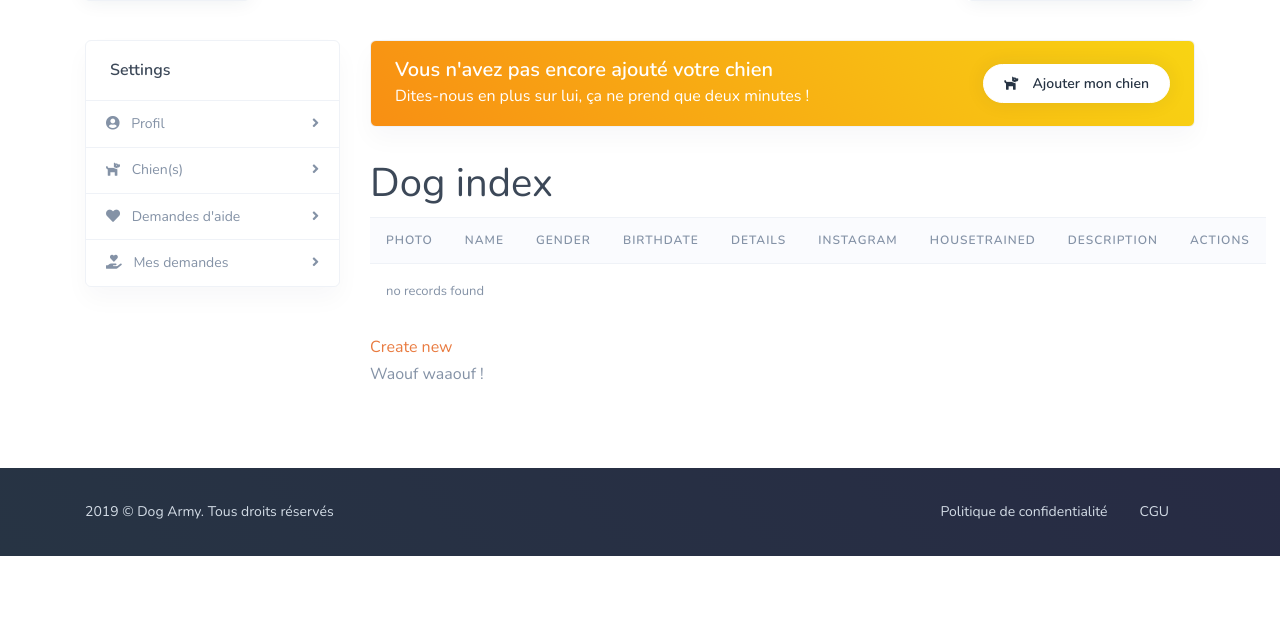
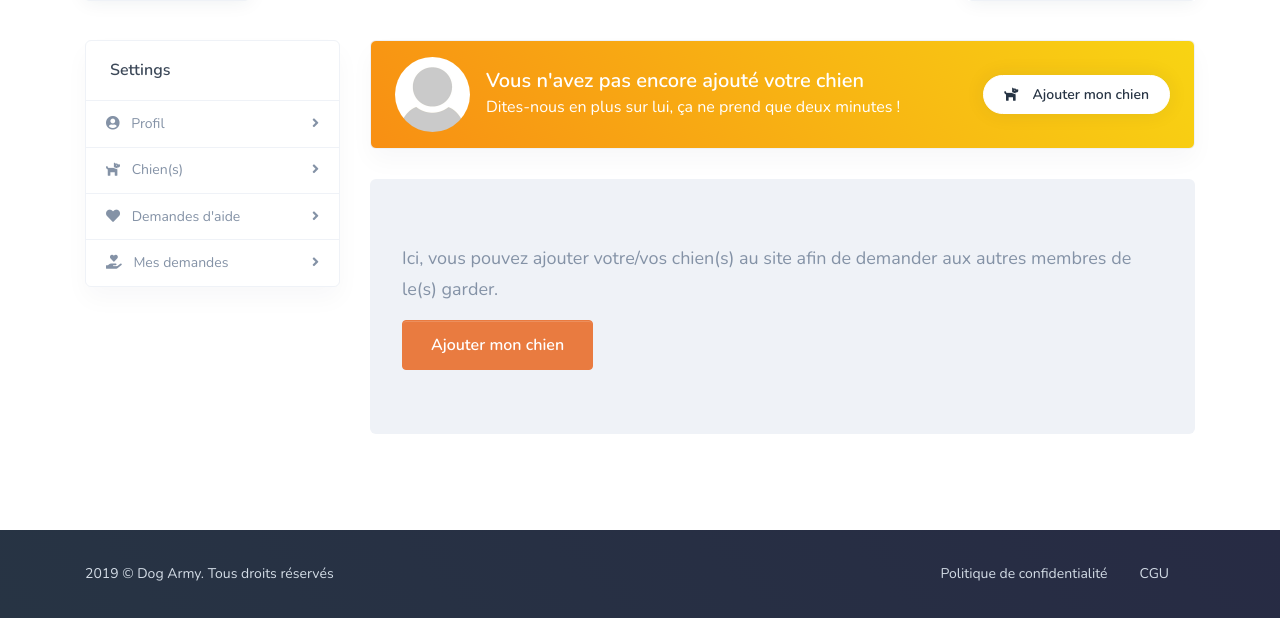
Before and after one commit to julienwets/DogArmy, a Symfony app: template templates/dog/index.html.twig in a window 1280 px wide. Shown: the part 274-892 px from the top of the page. Before the commit the page ends 830 px from the top, so only its background shows below. Run offline with Twig, Linux system fonts and the light colour scheme; the template is opened without the code that fills it, so the values that code supplies are empty; some libraries are stand-ins or nearby versions.

Commit message:
A default picture will be displayed when none is set everywhere on the website

```diff
--- a/templates/account/index.html.twig
+++ b/templates/account/index.html.twig
@@ -21,11 +21,13 @@
                         <div class="row row-grid align-items-center">
                             <div class="col-lg-8">
                                 <div class="media align-items-center">
+                                    <a href="#" class="avatar avatar-lg rounded-circle mr-3">
                                     {% if app.user.imageName %}
-                                    <a href="#" class="avatar avatar-lg rounded-circle mr-3">
                                         <img alt="Avatar" src="{{ vich_uploader_asset(app.user, 'imageFile') }}">
+                                        {% else %}
+                                        <img alt="Avatar" src="{{ asset('img/default-user-picture.jpg') }}">
+                                        {% endif %}
                                     </a>
-                                    {% endif %}
                                     <div class="media-body">
                                         <h5 class="text-white mb-0">Vous n'avez pas encore ajouté votre chien</h5>
                                         <div>
--- a/templates/dog/index.html.twig
+++ b/templates/dog/index.html.twig
@@ -1,76 +1,20 @@
 {% extends 'account/index.html.twig' %}
 
 {% block title %}Mon/Mes chien(s){% endblock %}
-{% block stylesheets %}
-<style>
-    .card-img-top {
-        width: 100%;
-        border-top-left-radius: calc(.375rem - 1px);
-        border-top-right-radius: calc(.375rem - 1px);
-    }
-</style>
-{% endblock %}
+
 {% block content %}
 
-<h1>Dog index</h1>
 
-<table class="table">
-    <thead>
-        <tr>
-            <th>Photo</th>
-            <th>Name</th>
-            <th>Gender</th>
-            <th>BirthDate</th>
-            <th>Details</th>
-            <th>Instagram</th>
-            <th>HouseTrained</th>
-            <th>Description</th>
-            <th>actions</th>
-        </tr>
-    </thead>
-    <tbody>
-        {% for dog in dogs %}
-        <tr>
-            <td><img class="card-img-top" src="{{ vich_uploader_asset(dog, 'imageFile') }}" alt="Card image cap" /></td>
-            <td>{{ dog.name }}</td>
-            <td>{{ dog.gender }}</td>
-            <td>{{ dog.birthDate ? dog.birthDate|date('Y-m-d H:i:s') : '' }}</td>
-            <td>{{ dog.details ? dog.details|join(', ') : '' }}</td>
-            <td>{{ dog.instagram }}</td>
-            <td>{{ dog.houseTrained ? dog.houseTrained|join(', ') : '' }}</td>
-            <td>{{ dog.description }}</td>
-            <td>
-                <a href="{{ path('dog_show', {'id': dog.id}) }}">show</a>
-                <a href="{{ path('dog_edit', {'id': dog.id}) }}">edit</a>
-            </td>
-        </tr>
-        {% else %}
-        <tr>
-            <td colspan="9">no records found</td>
-        </tr>
-        {% endfor %}
-    </tbody>
-</table>
+{% for dog in dogs %}
 
-<a href="{{ path('dog_new') }}">Create new</a>
+{% include "dog/dogs.html.twig" %}
 
- {% for dog in dogs %}
-            <div class="card">
-                <img class="card-img-top" src="{{ vich_uploader_asset(dog, 'imageFile') }}" alt="Card image cap" style="width=5%"/>
-                <div class="card-body">
-                <h5 class="card-title">{{ dog.name }} {{ dog.birthDate ? dog.birthDate|date('Y-m-d H:i:s') : '' }}</h5>
-                <p class="card-text">{{ dog.gender }}</p>
-                <p class="card-text">{{ dog.details ? dog.details|join(', ') : '' }}</p>
-                <p class="card-text">{{ dog.houseTrained ? dog.houseTrained|join(', ') : '' }}</p>
-                <p class="card-text">{{ dog.description }}</p>
-                <p class="card-text"><small class="text-muted">{{ dog.instagram }}<</small></p>
-                <a href="{{ path('dog_show', {'id': dog.id}) }}">show</a>
-                <a href="{{ path('dog_edit', {'id': dog.id}) }}">edit</a>
-            </div>
-        {% else %}
-            <p>Waouf waaouf !</p>
-        {% endfor %}
-
+{% else %}
+<div class="jumbotron">
+    <p class="lead">Ici, vous pouvez ajouter votre/vos chien(s) au site afin de demander aux autres membres de le(s) garder.</p>
+    <a class="btn btn-primary" href="{{ path('dog_new') }}" role="button">Ajouter mon chien</a>
+</div>
+{% endfor %}
 
 
 {% endblock %}
--- a/templates/message/_form.html.twig
+++ b/templates/message/_form.html.twig
@@ -2,7 +2,11 @@
 {{ form_start(form, {'action': path('message_index', { 'sittingId': sitting.id })} ) }}
 
 <div class="media media-comment align-items-center">
+    {% if app.user.imageFile %}
     <img alt="Image placeholder" class="avatar avatar-sm rounded-circle shadow mr-2 d-none d-sm-block" src="{{ vich_uploader_asset(app.user, 'imageFile') }}">
+    {% else %}
+    <img alt="Image placeholder" class="avatar avatar-sm rounded-circle shadow mr-2 d-none d-sm-block" src="{{ asset('img/default-user-picture.jpg') }}">
+    {% endif %}
     <div class="media-body">
         {{ form_errors(form.description) }}
         <div class="form-group mb-0">
--- a/templates/partials/navbar.html.twig
+++ b/templates/partials/navbar.html.twig
@@ -15,7 +15,11 @@
                         <li class="nav-item dropdown" id="user-menu">
                             <a class="nav-link pr-3 py-0" href="#" data-toggle="dropdown" aria-haspopup="true" aria-expanded="false">
                                 <div class="row ml-2">
+                                    {% if app.user.imageFile %}
                                     <img src="{{ vich_uploader_asset(app.user, 'imageFile') }}" class="avatar rounded-circle" alt="Votre photo">
+                                    {% else %}
+                                    <img src="{{ asset('img/default-user-picture.jpg') }}" class="avatar rounded-circle" alt="Votre photo">
+                                    {% endif %}
                                     <!-- <i class="fas fa-user-circle fa-2x"></i> -->
                                     <i class="fas fa-caret-down my-auto"></i>
                                 </div>
```
Also changed, not shown: templates/profile/_left_column.html.twig (+6 -3 lines), public/img/default-user-picture.jpg (added).
